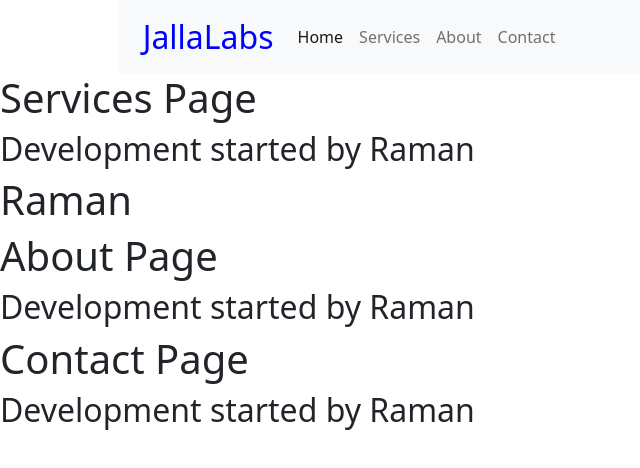
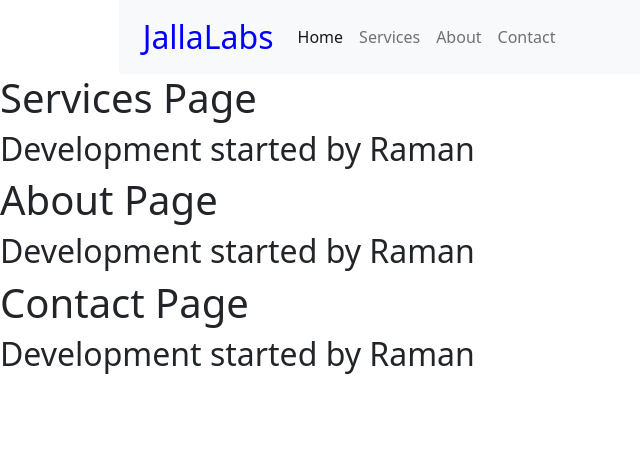
Before and after one commit to surgeclasses/JallaLabs, a React (Create React App) app: page / in a window 1280 px wide. Shown: the top 468 px of the page, without its empty margins (0-640 px from the left). Built offline with nearby package versions, Linux system fonts and the light colour scheme.

Commit message:
again commit

```diff
--- a/src/WebPages/HomePage/HomePage.js
+++ b/src/WebPages/HomePage/HomePage.js
@@ -8,7 +8,6 @@ const HomePage = () => {
   return (
     <div>
        <Services />
-       <h1> Raman </h1>
        <AboutPage />
        <ContactPage />
     </div>
```
